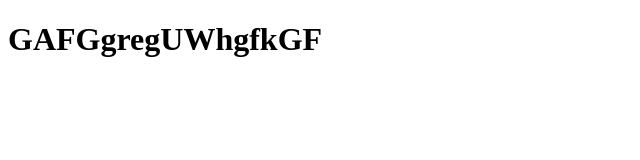
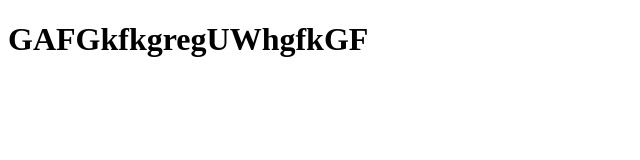
Before and after one commit to alkistissyt/githubpage.test, a plain HTML site: page index.html in a window 1280 px wide. Shown: the whole page, without its empty margins (0-640 px from the left). Drawn offline with Linux system fonts and the light colour scheme.

Commit message:
add index.html

```diff
--- a/index.html
+++ b/index.html
@@ -5,6 +5,6 @@
     <title>Alkistis's guthub page</title>
 </head>
 <body>
-    <H1>GAFGgregUWhgfkGF</H1>
+    <H1>GAFGkfkgregUWhgfkGF</H1>
 </body>
 </html>
```
